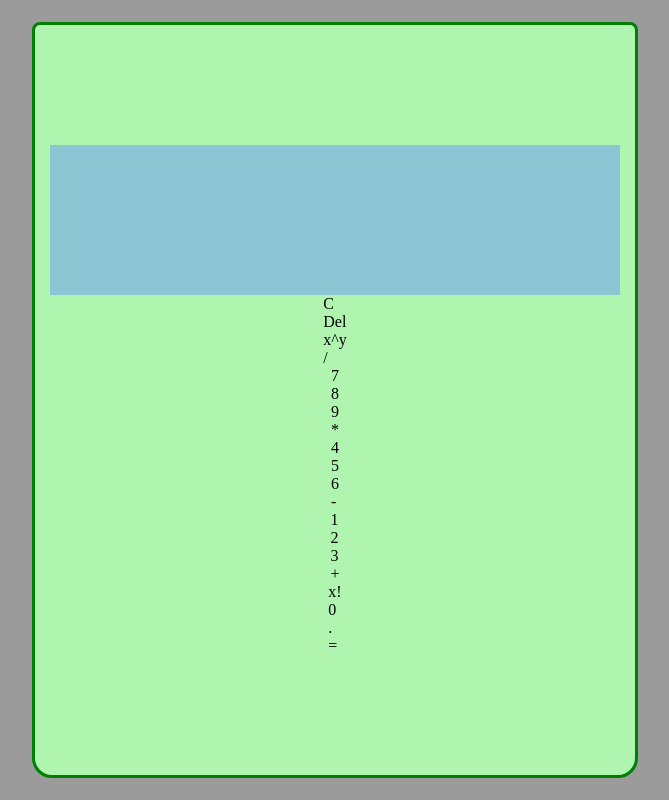
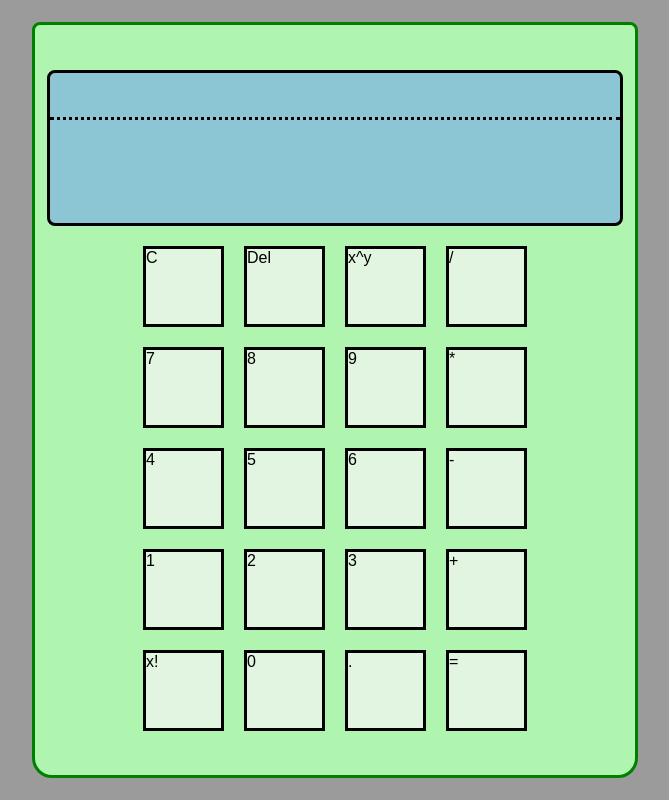
Before and after one commit to AlexDeL8/odin-calculator, a plain HTML site: page index.html in a window 1280 px wide. Shown: the whole page, without its empty margins (305-974 px from the left). Drawn offline with Linux system fonts and the light colour scheme.

Commit message:
base button style and spacing added

```diff
--- a/index.html
+++ b/index.html
@@ -19,34 +19,34 @@
                     </div>
                 </div>
                 <div class="button-row">
-                    <div class="action" id="clear">C</div>
-                    <div class="action" id="delete">Del</div>
-                    <div class="action" id="power">x^y</div>
-                    <div class="action" id="divide">/</div>
+                    <div class="button action" id="clear">C</div>
+                    <div class="button action" id="delete">Del</div>
+                    <div class="button action" id="power">x^y</div>
+                    <div class="button action" id="divide">/</div>
                 </div>
                 <div class="button-row">
-                    <div class="number" id="seven">7</div>
-                    <div class="number" id="eight">8</div>
-                    <div class="number" id="nine">9</div>
-                    <div class="action" id="multiply">*</div>
+                    <div class="button number" id="seven">7</div>
+                    <div class="button number" id="eight">8</div>
+                    <div class="button number" id="nine">9</div>
+                    <div class="button action" id="multiply">*</div>
                 </div>
                 <div class="button-row">
-                    <div class="number" id="four">4</div>
-                    <div class="number" id="five">5</div>
-                    <div class="number" id="six">6</div>
-                    <div class="action" id="minus">-</div>
+                    <div class="button number" id="four">4</div>
+                    <div class="button number" id="five">5</div>
+                    <div class="button number" id="six">6</div>
+                    <div class="button action" id="minus">-</div>
                 </div>
                 <div class="button-row">
-                    <div class="number" id="one">1</div>
-                    <div class="number" id="two">2</div>
-                    <div class="number" id="three">3</div>
-                    <div class="action" id="plus">+</div>
+                    <div class="button number" id="one">1</div>
+                    <div class="button number" id="two">2</div>
+                    <div class="button number" id="three">3</div>
+                    <div class="button action" id="plus">+</div>
                 </div>
                 <div class="button-row">
-                    <div class="action" id="factorial">x!</div>
-                    <div class="number" id="zero">0</div>
-                    <div class="number" id="decimal">.</div>
-                    <div class="action" id="equals">=</div>
+                    <div class="button action" id="factorial">x!</div>
+                    <div class="button number" id="zero">0</div>
+                    <div class="button number" id="decimal">.</div>
+                    <div class="button action" id="equals">=</div>
                 </div>
             </div>
         </div>
--- a/styles.css
+++ b/styles.css
@@ -1,7 +1,7 @@
 * {
     vertical-align: baseline;
     font-weight: inherit;
-    font-family: inherit;
+    font-family: sans-serif;
     font-style: inherit;
     font-size: 100%;
     border: 0 none;
@@ -14,26 +14,53 @@
     width: 100vw;
     height: 100vh;
     display: flex;
+    background-color: rgb(155, 155, 155);
     flex-direction: row;
     justify-content: center;
     align-items: center;
-    background-color: rgb(155, 155, 155);
 }
 
 #calculator-body {
     width: 600px;
     height: 750px;
     display: flex;
+    background-color: rgb(175, 245, 175);
+    border: 3px solid green;
+    border-radius: 8px 8px 20px 20px;
     flex-direction: column;
     justify-content: center;
     align-items: center;
-    background-color: rgb(175, 245, 175);
-    border: 3px solid green;
-    border-radius: 8px 8px 20px 20px;
+    gap: 20px;
 }
 
 #display {
     width: 95%;
     height: 150px;
     background-color: rgb(140, 197, 211);
+    border: 3px solid black;
+    border-radius: 8px;
+    display: flex;
+    flex-direction: column;
 }
+
+#preview {
+    height: 30%;
+    border-bottom: 3px dotted black;
+}
+
+#display-input {
+    height: 70%;
+}
+
+.button-row {
+    display: flex;
+    flex-direction: row;
+    gap: 20px
+}
+
+.button {
+    width: 75px;
+    height: 75px;
+    background-color: rgb(225, 245, 225);;
+    border: 3px solid black;
+}
```
